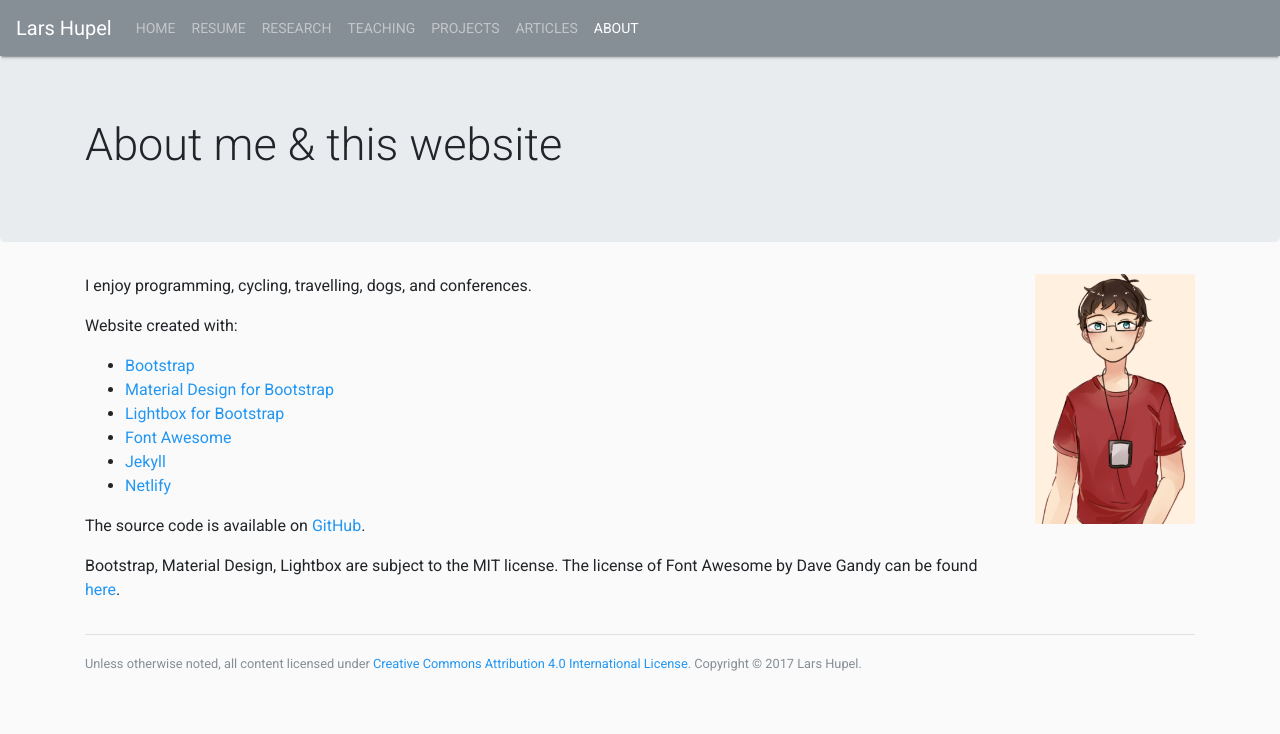
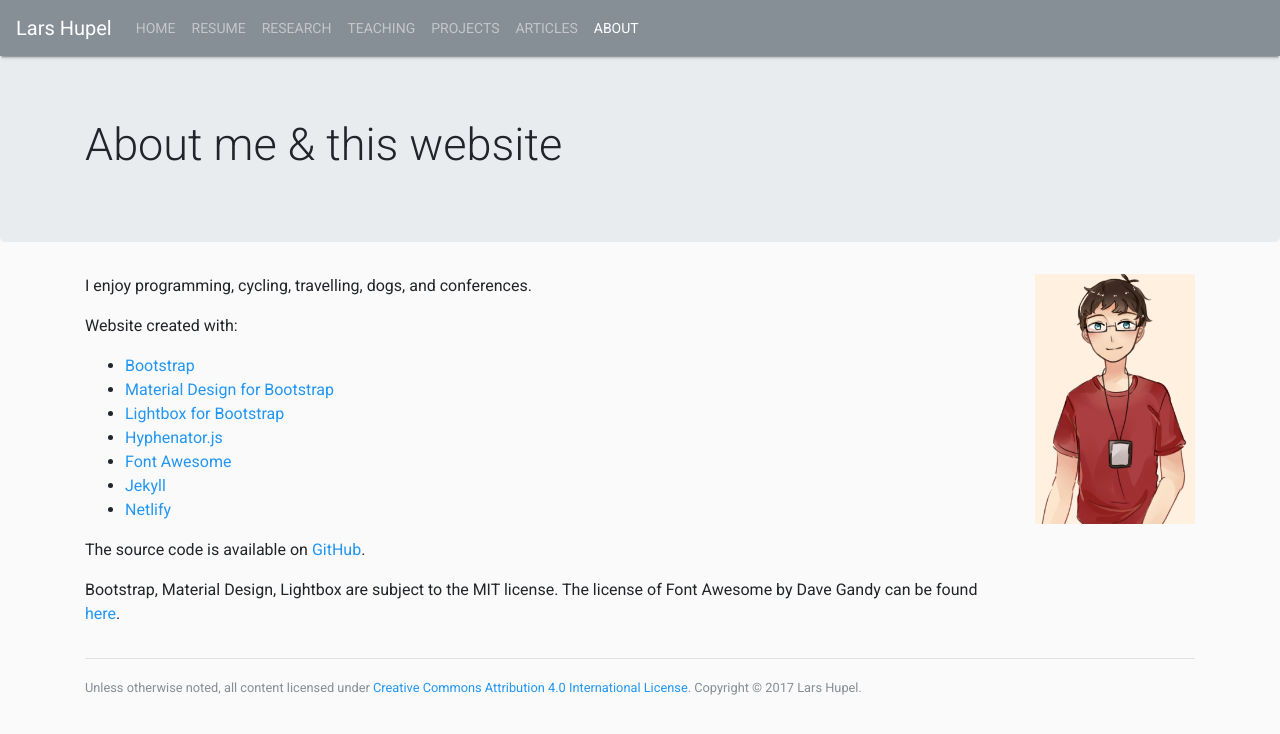
Before and after one commit to larsrh/website, a Jekyll site: the page built from about.html, in a window 1280 px wide. Shown: the top 734 px of the page. Built offline with Jekyll 4.4.1, drawn with Linux system fonts in a browser that asks for light colours.

Commit message:
credit Hyphenator.js

```diff
--- a/about.html
+++ b/about.html
@@ -12,6 +12,7 @@ permalink: /about/
         <li><a href="https://getbootstrap.com/">Bootstrap</a></li>
         <li><a href="https://fezvrasta.github.io/bootstrap-material-design/">Material Design for Bootstrap</a></li>
         <li><a href="https://ashleydw.github.io/lightbox/">Lightbox for Bootstrap</a></li>
+        <li><a href="https://mnater.github.io/Hyphenator/">Hyphenator.js</a></li>
         <li><a href="http://fontawesome.io">Font Awesome</a></li>
         <li><a href="https://jekyllrb.com/">Jekyll</a></li>
         <li><a href="https://www.netlify.com/">Netlify</a></li>
```
